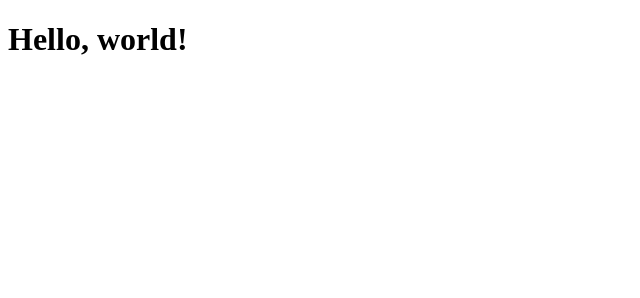
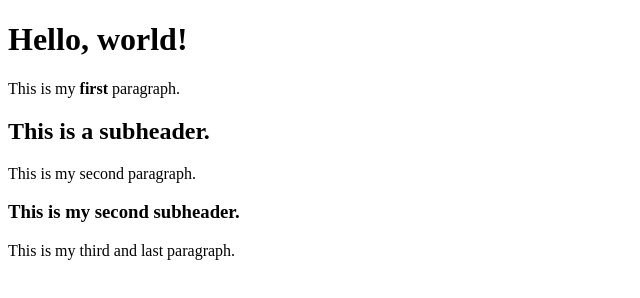
Before and after one commit to jhecht123/html-css-0, a plain HTML site: page index.html in a window 1280 px wide. Shown: the whole page, without its empty margins (0-640 px from the left). Drawn offline with Linux system fonts and the light colour scheme.

Commit message:
Day 2 of html: Paragraphs and Headings

```diff
--- a/index.html
+++ b/index.html
@@ -5,5 +5,10 @@
     </head>
     <body>
         <h1>Hello, world!</h1>
+            <p>This is my <b>first</b> paragraph.</p>
+        <h2>This is a subheader.</h2>
+            <p>This is my second paragraph.</p>
+        <h3>This is my second subheader.</h3>
+            <p>This is my third and last paragraph.</p>
     </body>
 </html>
```
